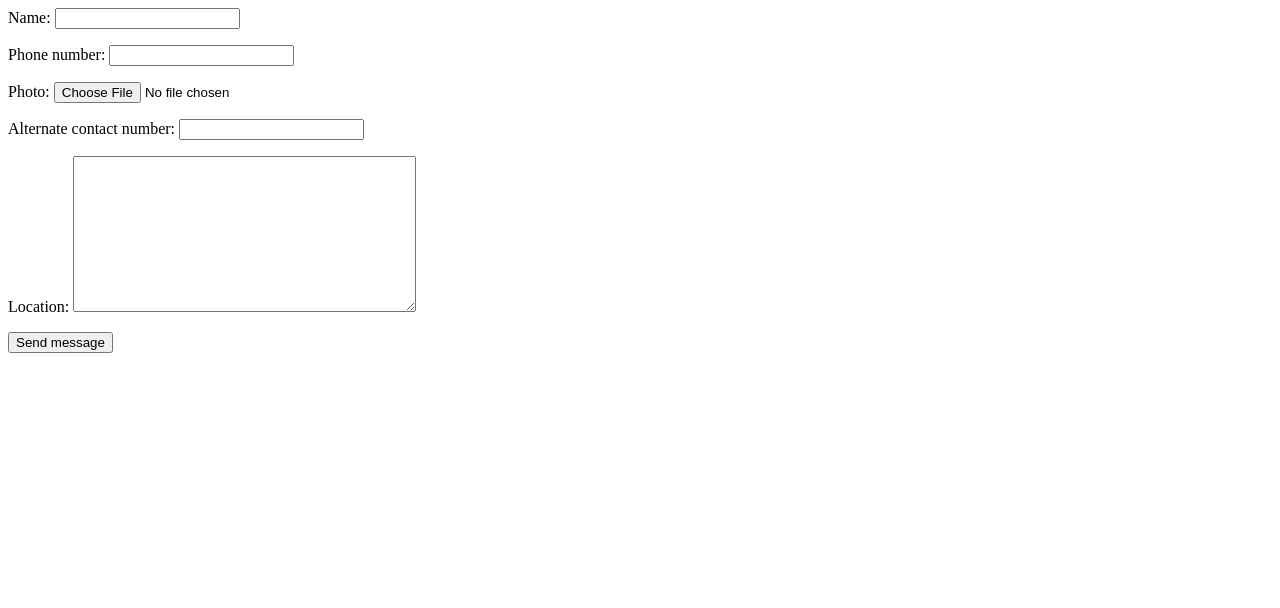
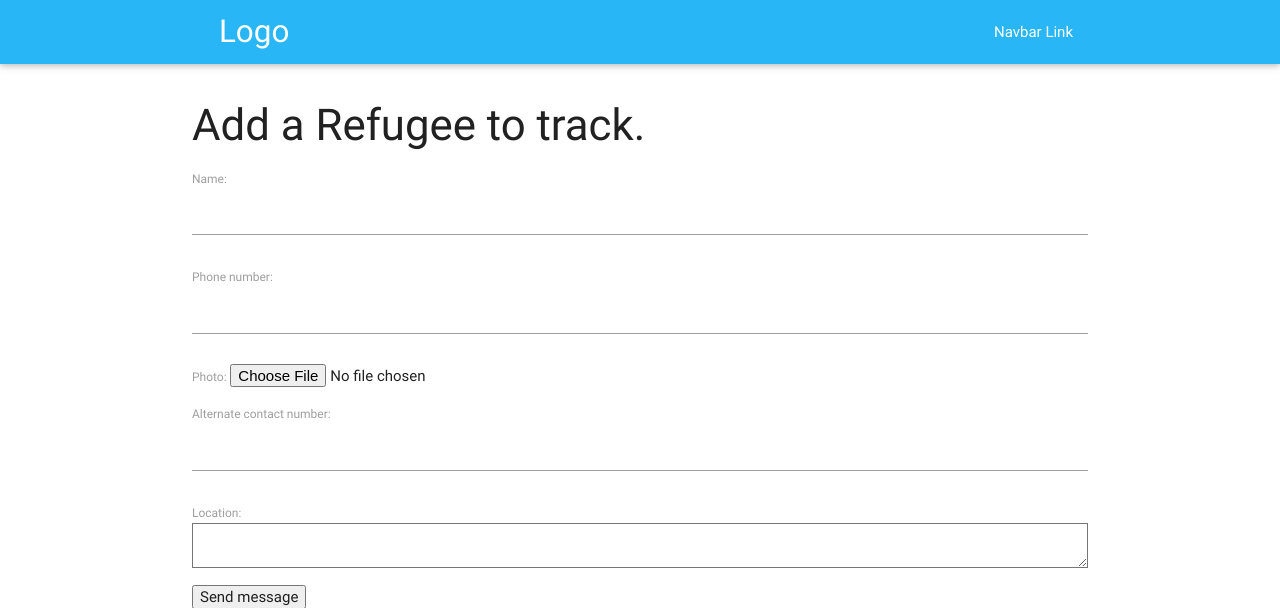
Before and after one commit to Knowty/marksafe, a Django app: page /refugee/create in a window 1280 px wide. Shown: the top 608 px of the page. Before the commit the page ends 353 px from the top, so only its background shows below. Run offline with Django 3.2, Linux system fonts and the light colour scheme; some libraries are stand-ins or nearby versions.

Commit message:
Can now add refugees

```diff
--- a/refugee/forms.py
+++ b/refugee/forms.py
@@ -1,13 +1,3 @@
 from django.forms import ModelForm
 
 from refugee.models import Refugee
-
-
-class RefugeeCreateForm(ModelForm):
-    """
-    Used to submit details about a refugee.
-    """
-
-    class Meta:
-        model = Refugee
-        exclude = ['safety_level']
--- a/refugee/urls.py
+++ b/refugee/urls.py
@@ -1,7 +1,8 @@
 from django.conf.urls import url
-
+from django.views.generic import TemplateView
 from refugee.views import RefugeeCreateView
 
 urlpatterns = [
-    url(r'^create$', RefugeeCreateView.as_view())
+    url(r'^create$', RefugeeCreateView.as_view()),
+    url(r'^success$', TemplateView.as_view(template_name='refugee/created_successfully.html'))
 ]
--- a/refugee/views.py
+++ b/refugee/views.py
@@ -1,10 +1,9 @@
-from django.shortcuts import render
-from django.views.generic.edit import FormView
-
-from refugee.forms import RefugeeCreateForm
+from django.views.generic.edit import CreateView
+from refugee.models import Refugee
 
 
-class RefugeeCreateView(FormView):
+class RefugeeCreateView(CreateView):
     template_name = 'refugee/create.html'
-    form_class = RefugeeCreateForm
-    success_url = '/accounts/refugee-created-successfully'
+    model = Refugee
+    fields = ['name', 'phone_number', 'photo', 'alternate_contact_number', 'location']
+    success_url = '/refugee/success'
--- a/templates/base.html
+++ b/templates/base.html
@@ -25,23 +25,12 @@
         </div>
     </nav>
     <div class="section no-pad-bot" id="index-banner">
-      {% block content %}
 
-      {% endblock %}
 
         <div class="container">
-            <br>
-            <br>
-            <h1 class="header center orange-text">Starter Template</h1>
-            <div class="row center">
-                <h5 class="header col s12 light">A modern responsive front-end framework based on Material Design</h5>
-            </div>
-            <div class="row center">
-                <a href="http://materializecss.com/getting-started.html" id="download-button" class="btn-large waves-effect waves-light orange">Get Started</a>
-            </div>
-            <br>
-            <br>
-        </div>
+          {% block content %}
+
+          {% endblock %}
     </div>
     <div class="container">
         <div class="section">
--- a/templates/refugee/create.html
+++ b/templates/refugee/create.html
@@ -1,4 +1,9 @@
+{% extends 'base.html' %}
+
+{% block content %}
+    <h3>Add a Refugee to track.</h3>
 <form action="" method="post">{% csrf_token %}
     {{ form.as_p }}
     <input type="submit" value="Send message" />
 </form>
+{% endblock %}
--- /dev/null
+++ b/templates/refugee/created_successfully.html
@@ -0,0 +1,6 @@
+{% extends 'base.html' %}
+
+{% block  content %}
+
+    <h3>Refugee has been added successfully. Please come back later to see the status.</h3>
+{% endblock %}
--- /dev/null
+++ b/templates/refugee/search.html
@@ -0,0 +1,6 @@
+{% extends 'base.html' %}
+{% block content %}
+{% endblock %}
+
+{% block results %}
+{% endblock %}
```
